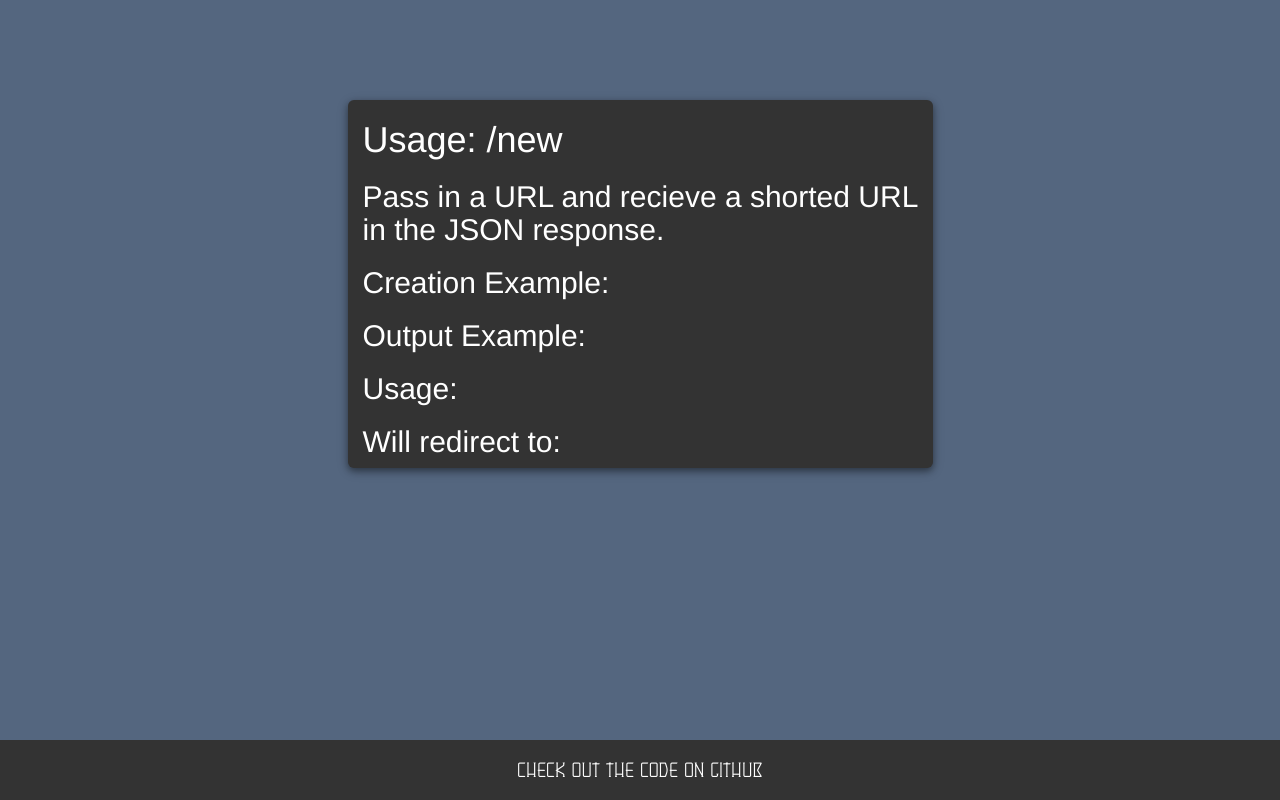
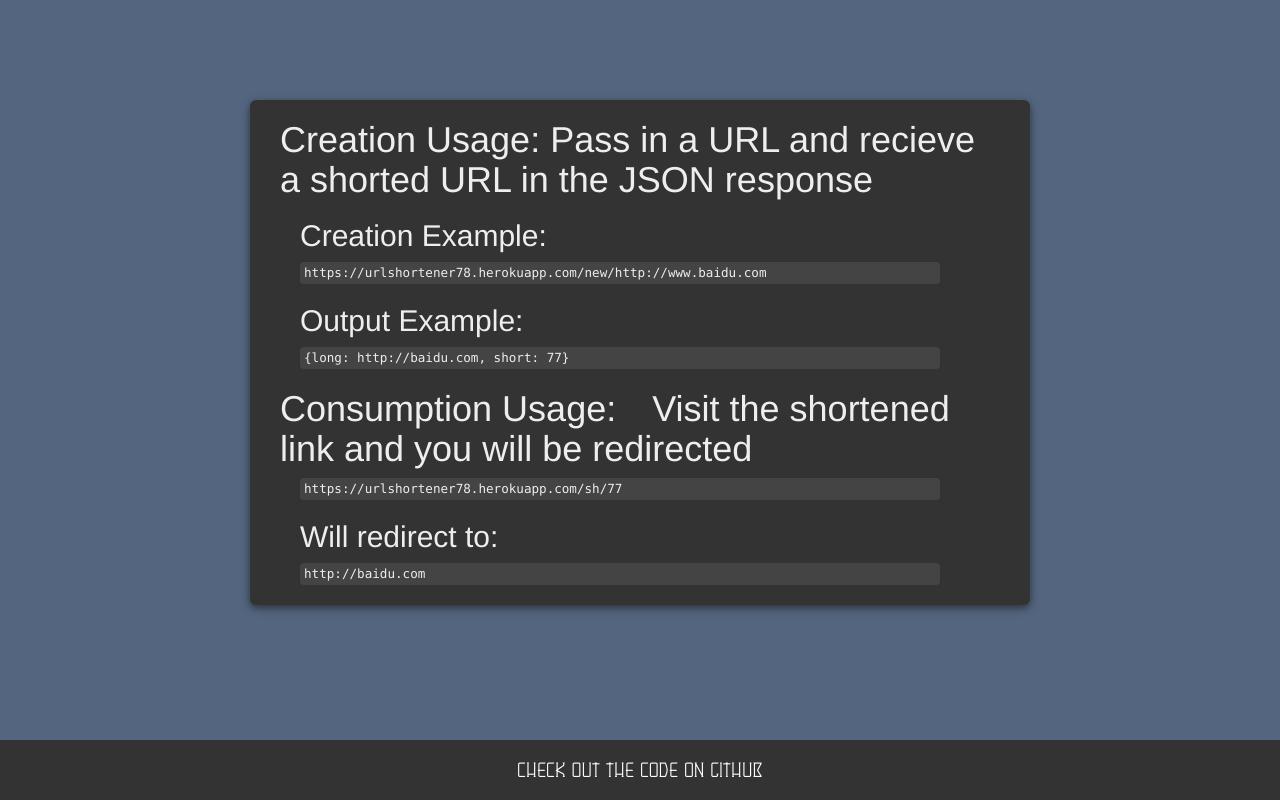
Before and after one commit to jtedwards21/urlshortener, a website: page public/index.html in a window 1280 px wide. Drawn offline with Linux system fonts and the light colour scheme; files that its build step writes are made by us from their sources; files whose address does not match are found by name.

Commit message:
Usage css

```diff
--- a/public/css/main.css
+++ b/public/css/main.css
@@ -31,6 +31,27 @@ body {
   box-shadow: 0 3px 6px 0 rgba(0, 0, 0, 0.32), 0 3px 12px 0 rgba(0, 0, 0, 0.24);
   border-radius: 6px;
   color: white;
+  padding-bottom: 20px;
+  padding-left: 30px;
+  padding-right: 30px;
+}
+
+code {
+  background-color: #444;
+  color: #EEE;
+  display: block;
+  margin-left: 20px;
+  margin-right: 60px;
+
+}
+
+h1 {
+  color: #EEE;
+}
+
+h2 {
+  margin-left: 20px;
+  color: #EEE;
 }
 
 .header {
--- a/public/index.html
+++ b/public/index.html
@@ -12,17 +12,16 @@
 
 <div id="content" class="container">
   <div class="row">
-      <div id="box" class="col-md-6 col-md-offset-3">
-	<h1>Usage:   /new</h1>
-	<h2>Pass in a URL and recieve a shorted URL in the JSON response.</h2>
+      <div id="box" class="col-md-8 col-md-offset-2">
+	<h1>Creation Usage: Pass in a URL and recieve a shorted URL in the JSON response</h1>
 	<h2>Creation Example:</h1>
-	<p></p>
+	<code>https://urlshortener78.herokuapp.com/new/http://www.baidu.com</code>
 	<h2>Output Example:</h2>
-	<p></p>
-	<h2>Usage:</h2>
-	<p></p>
+	<code>{long: http://baidu.com, short: 77}</code>
+	<h1>Consumption Usage:　Visit the shortened link and you will be redirected </h1>
+	<code>https://urlshortener78.herokuapp.com/sh/77</code>
 	<h2>Will redirect to:</h2>
-	<p></p>
+	<code>http://baidu.com</code>
       </div>
   </div>
 </div>
```
